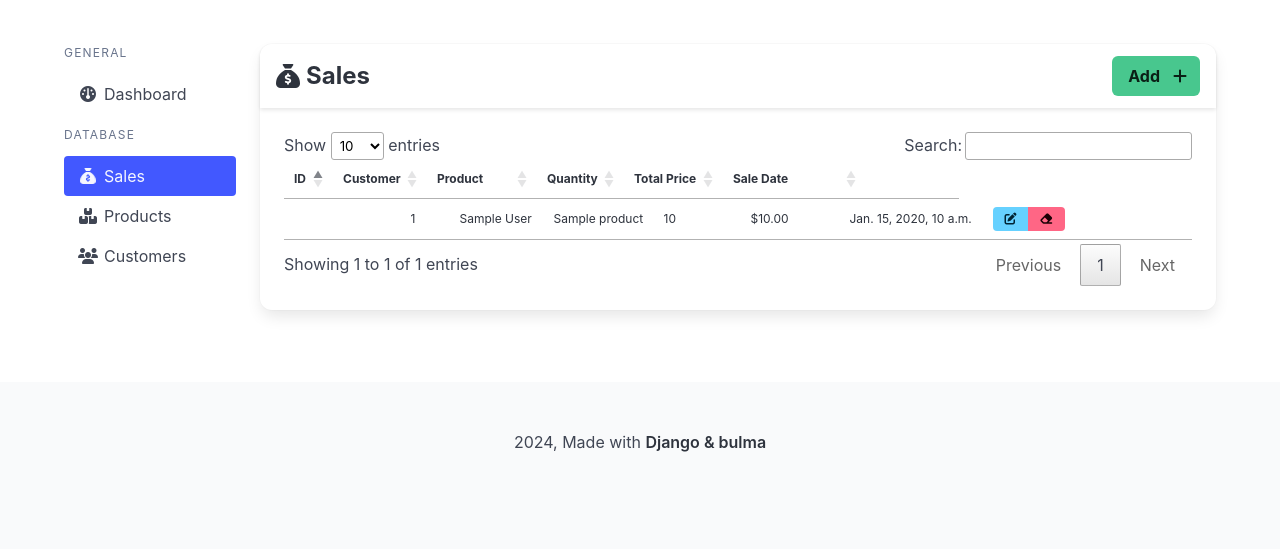
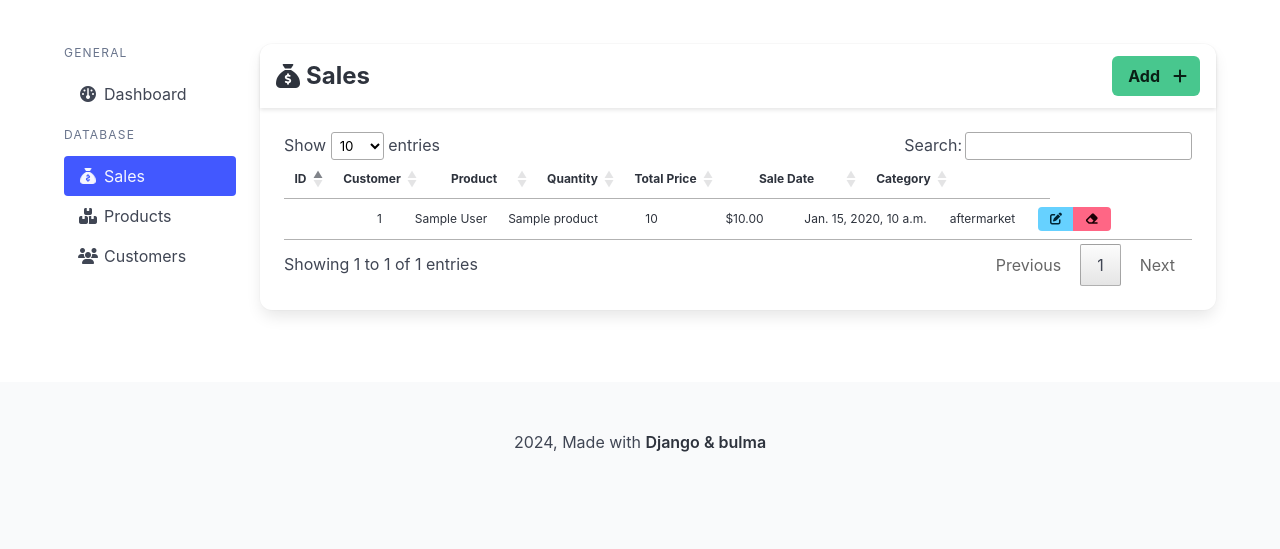
Before and after one commit to Jaysnvith/sales_prototype, a Django app: page /sales/sale/ in a window 1280 px wide. Shown: the part 56-605 px from the top of the page. Run offline with Django 5.2, Linux system fonts and the light colour scheme; a user stored in the database is signed in; tables that the repository leaves empty hold one stand-in row (values such as "Sample post"); lists and menus that the app fills with data are empty; some libraries are stand-ins or nearby versions.

Commit message:
Revised models, it's forms and it's tables

```diff
--- a/sales_api/models.py
+++ b/sales_api/models.py
@@ -13,18 +13,25 @@ class Customer(models.Model):
 
 class Product(models.Model):
     name = models.CharField(max_length=100)
-    description = models.TextField(blank=True, null=True)
     price = models.DecimalField(max_digits=10, decimal_places=2)
+    stock = models.IntegerField(default=0)
 
     def __str__(self):
         return self.name
 
 class Sale(models.Model):
+    CATEGORY_CHOICES = [
+        ('aftermarket', 'Aftermarket'),
+        ('export', 'Export'),
+        ('return', 'Return'),
+    ]
+
     customer = models.ForeignKey(Customer, on_delete=models.CASCADE)
     product = models.ForeignKey(Product, on_delete=models.CASCADE)
     quantity = models.PositiveIntegerField()
     total_price = models.DecimalField(max_digits=10, decimal_places=2)
     sale_date = models.DateTimeField(auto_now_add=True)
+    category = models.CharField(max_length=20, choices=CATEGORY_CHOICES, default='aftermarket')
 
     def save(self, *args, **kwargs):
         self.total_price = self.product.price * self.quantity
--- a/sales_api/templates/sales_api/sales_sale.html
+++ b/sales_api/templates/sales_api/sales_sale.html
@@ -28,24 +28,26 @@
     <table class="table is-size-7 is-hoverable" id="mastertable">
       <thead>
         <tr>
-          <th>ID</th>
-          <th>Customer</th>
-          <th>Product</th>
-          <th>Quantity</th>
-          <th>Total Price</th>
-          <th>Sale Date</th>
+          <th class="has-text-centered">ID</th>
+          <th class="has-text-centered">Customer</th>
+          <th class="has-text-centered">Product</th>
+          <th class="has-text-centered">Quantity</th>
+          <th class="has-text-centered">Total Price</th>
+          <th class="has-text-centered">Sale Date</th>
+          <th class="has-text-centered">Category</th>
           <th class="disable-sorting"></th>
         </tr>
       </thead>
       <tbody>
         {% for item in sale_list %}
         <tr>
-          <td>{{ item.id }}</td>
-          <td>{{ item.customer }}</td>
-          <td>{{ item.product }}</td>
-          <td>{{ item.quantity }}</td>
-          <td>${{ item.total_price }}</td>
-          <td>{{ item.sale_date }}</td>
+          <td class="has-text-centered">{{ item.id }}</td>
+          <td class="has-text-centered">{{ item.customer }}</td>
+          <td class="has-text-centered">{{ item.product }}</td>
+          <td class="has-text-centered">{{ item.quantity }}</td>
+          <td class="has-text-centered">${{ item.total_price }}</td>
+          <td class="has-text-centered">{{ item.sale_date }}</td>
+          <td class="has-text-centered">{{ item.category }}</td>
           <td>
             <div class="field has-addons">
               <p class="control">
```
Also changed, not shown: sales_api/forms.py (+4 -3 lines), sales_api/templates/sales_api/sales_customer.html (+10 -10 lines), sales_api/templates/sales_api/sales_product.html (+8 -8 lines), sales_api/migrations/0002_product_stock.py (added), sales_api/migrations/0003_remove_product_description.py (added), sales_api/migrations/0004_sale_category.py (added).
